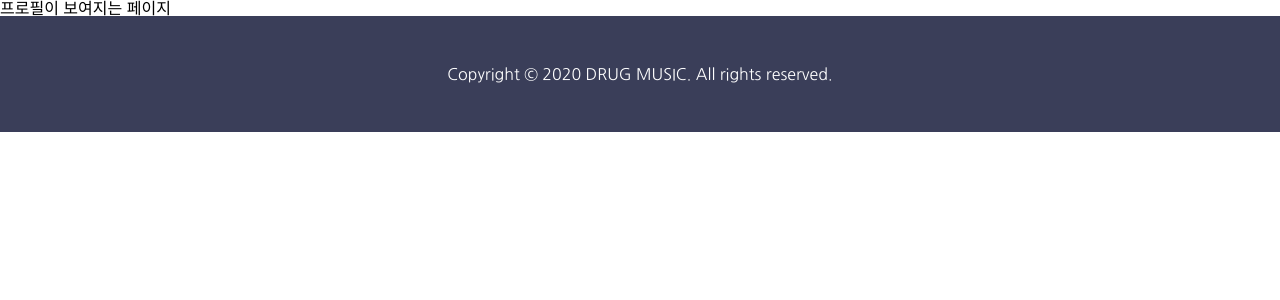
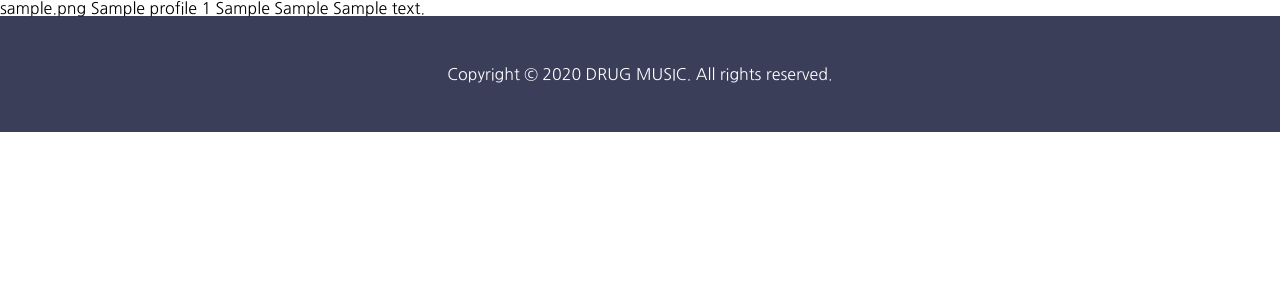
Before and after one commit to 8th-caulion/drugMusic, a Django app: page /profile/ in a window 1280 px wide. Shown: the part 93-393 px from the top of the page. Run offline with Django 3.2, Linux system fonts and the light colour scheme; tables that the repository leaves empty hold one stand-in row (values such as "Sample post").

Commit message:
[UPDATE]프로필에 연결

```diff
--- a/drugMusicProject/drugMusicApp/templates/profile.html
+++ b/drugMusicProject/drugMusicApp/templates/profile.html
@@ -6,6 +6,15 @@
 {% endblock %}
 {% block contents %}
 <div>
-   프로필이 보여지는 페이지
+   {% for profile in profiles %}
+
+   {{profile.image}}
+   {{profile.name}}
+   {{profile.category}}
+   {{profile.place}}
+   {{profile.line}}
+   {{profile.detail}}
+
+   {% endfor %}
 </div>
 {% endblock %}
--- a/drugMusicProject/drugMusicApp/views.py
+++ b/drugMusicProject/drugMusicApp/views.py
@@ -7,7 +7,8 @@ def main(request):
     return render(request, 'main.html', {"profiles":profiles})
 
 def profile(request):
-    return render(request, 'profile.html')
+    profiles = Profile.objects.all
+    return render(request, 'profile.html', {"profiles":profiles})
 
 def profileNew(request):
 
```
